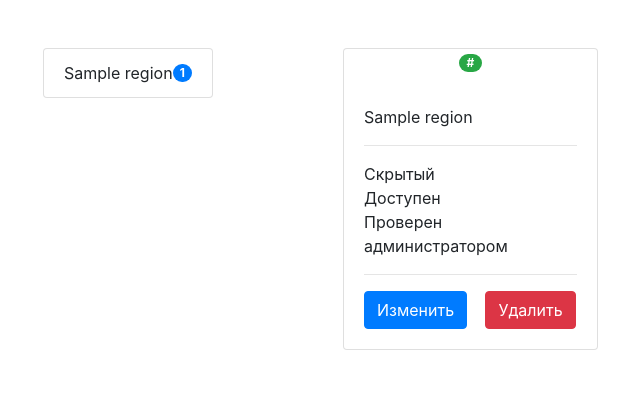
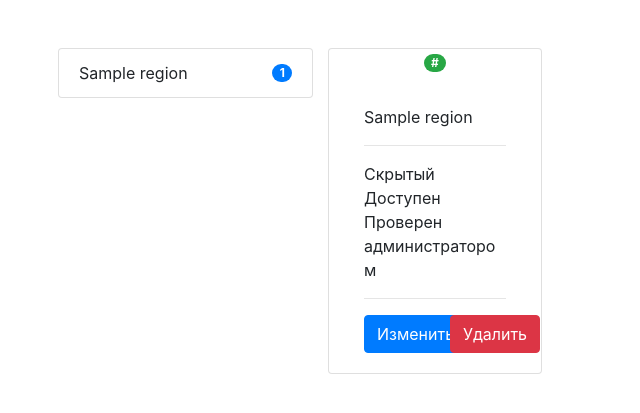
Before and after one commit to vnyabzya/AdminPanelStopDrugsBot, a Flask app: page / in a window 1280 px wide. Shown: the part 56-469 px from the top of the page, without its empty margins (27-667 px from the left). Run offline with Flask 2, Linux system fonts and the light colour scheme; a user stored in the database is signed in; tables that the repository leaves empty hold one stand-in row (values such as "Sample post"); some libraries are stand-ins or nearby versions.

Commit message:
Почти исправил

```diff
--- a/templates/_statistic.html
+++ b/templates/_statistic.html
@@ -1,5 +1,4 @@
-<div class="col-3 mx-auto">
-    <div class="row">
+<div class="col-6 col-sm-6 col-md-4 col-lg-3 col-xl-3">
     <ul class="list-group">
         {% for region in regions %}
             <li class="list-group-item d-flex justify-content-between align-items-center">
@@ -9,4 +8,3 @@
         {% endfor %}
     </ul>
 </div>
-</div>
--- a/templates/_telegram_shop.html
+++ b/templates/_telegram_shop.html
@@ -1,7 +1,5 @@
-<div class="col-lg-4 col-md-12">
-    <div class="card mb-3">
+<div class="card col-12 col-sm-12 col-md-6 col-lg-4 col-xl-3">
     <div class="card-title mx-auto">
-
         <a href="{{ telegram_shop.telegram_link }}" class="badge badge-pill badge-{% if telegram_shop%}{% if telegram_shop.shop.checked_by_admin%}success{% else %}danger{% endif %}{% else %}danger{% endif %}"> {{ telegram_shop.telegram_link }}</a>
     </div>
     <div class="card-body">
@@ -20,5 +18,3 @@
         </div>
     </div>
 </div>
-
-</div>
--- a/templates/index.html
+++ b/templates/index.html
@@ -4,11 +4,13 @@
     <div class="container">
         <div class="row  mt-5">
             {% include '_statistic.html' %}
-            <div class="col-9">
+            <div class="col-6 col-sm-6 col-md-8 col-lg-9 col-xl-9">
                 <div class="row">
                     {% for telegram_shop in telegram_shops %}
                         {% include '_telegram_shop.html' %}
                     {% endfor %}
+                </div>
+            </div>
         </div>
         <div class="row">
             <nav aria-label="Page navigation example" class="mx-auto">
@@ -23,6 +25,4 @@
             </nav>
         </div>
     </div>
-        </div>
-    </div>
 {% endblock %}
```
Lines whose indentation alone changed are shown as unchanged.
